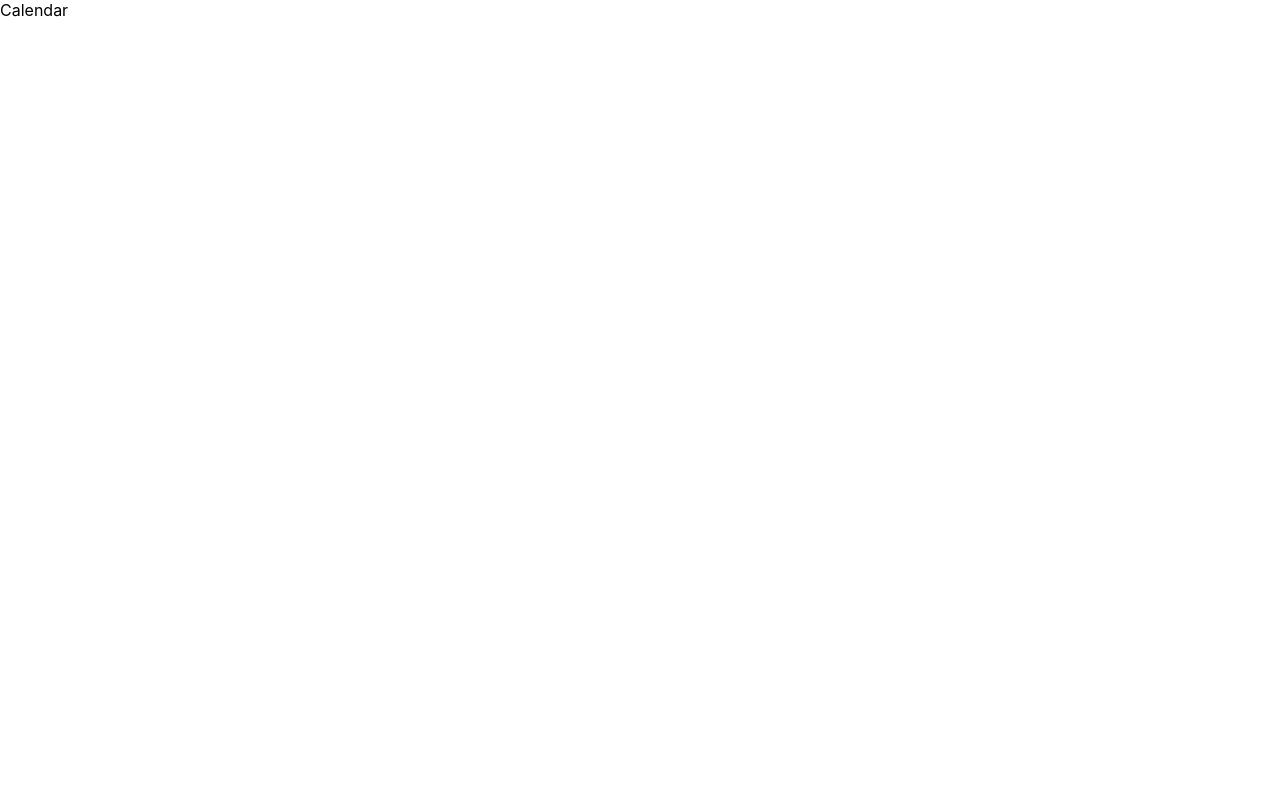
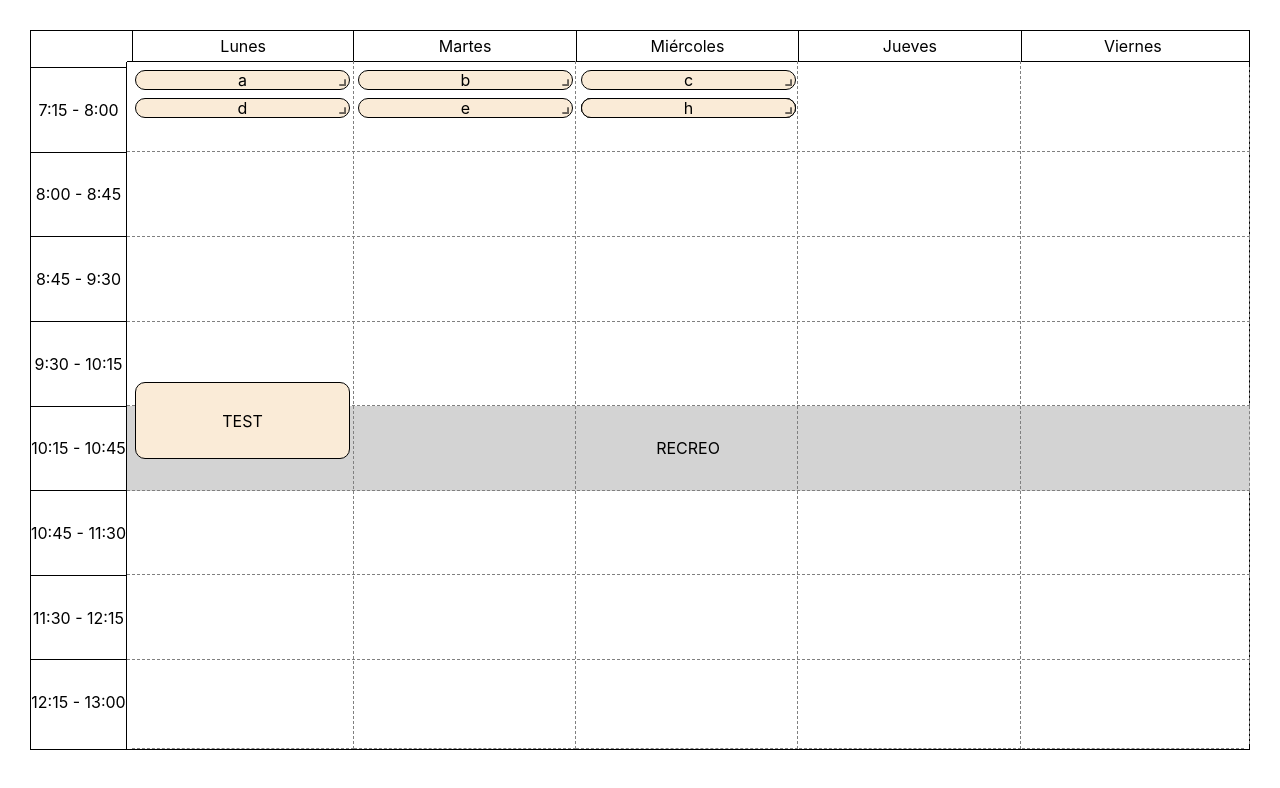
Before and after one commit to Danielcp0809/school-scheduler-ui, a React (Create React App) app: page /horario in a window 1280 px wide. Shown: the top 788 px of the page. Built offline with nearby package versions, Linux system fonts and the light colour scheme.

Commit message:
[Add] Calendar v1 with styles and test cases

```diff
--- a/package.json
+++ b/package.json
@@ -12,6 +12,7 @@
     "@types/react-dom": "^18.2.13",
     "react": "^18.2.0",
     "react-dom": "^18.2.0",
+    "react-grid-layout": "^1.4.2",
     "react-router-dom": "^6.16.0",
     "react-scripts": "5.0.1",
     "typescript": "^4.9.5",
@@ -40,5 +41,8 @@
       "last 1 firefox version",
       "last 1 safari version"
     ]
+  },
+  "devDependencies": {
+    "@types/react-grid-layout": "^1.3.3"
   }
 }
--- a/src/components/Calendar.tsx
+++ /dev/null
@@ -1,13 +0,0 @@
-import React from 'react';
-
-interface CalendarProps {}
-
-function Calendar(props: CalendarProps) {
-    return (
-        <div>
-            Calendar
-        </div>
-    );
-}
-
-export default Calendar;
--- /dev/null
+++ b/src/components/Calendar/Calendar.css
@@ -0,0 +1,27 @@
+.calendar-grid {
+  margin: 30px;
+  display: grid;
+  grid-template-columns: auto 1fr;
+  grid-template-rows: auto 1fr;
+  border: 1px solid black;
+  box-sizing: border-box;
+  height: 90vh;
+}
+
+.layout {
+  grid-area: 2 / 2 / 3 / 3;
+}
+
+.empty-cell {
+  grid-area: 1 / 1 / 2 / 2;
+}
+
+.class-time {
+  border: 1px solid black;
+  box-sizing: border-box;
+  border-radius: 10px;
+  background-color: antiquewhite;
+  display: flex;
+  justify-content: center;
+  align-items: center;
+}
--- /dev/null
+++ b/src/components/Calendar/Calendar.tsx
@@ -0,0 +1,142 @@
+import React, { useEffect, useState } from "react";
+import RGL, { WidthProvider } from "react-grid-layout";
+import "react-grid-layout/css/styles.css";
+import "react-resizable/css/styles.css";
+import Hours from "./components/Hours/Hours";
+import Weekdays from "./components/Weekdays/Weekdays";
+import "./Calendar.css";
+
+interface CalendarProps {}
+
+const ReactGridLayout = WidthProvider(RGL);
+const layoutGap = 8;
+const divisionsPerHour = 3;
+
+const layout = [
+  { i: "a", x: 0, y: 0, w: 1, h: 1, minW: 1, maxW: 1 },
+  { i: "b", x: 1, y: 0, w: 1, h: 1, minW: 1, maxW: 1 },
+  { i: "c", x: 2, y: 0, w: 1, h: 1, minW: 1, maxW: 1 },
+  { i: "d", x: 0, y: 1, w: 1, h: 1, minW: 1, maxW: 1 },
+  { i: "e", x: 1, y: 1, w: 1, h: 1, minW: 1, maxW: 1 },
+  { i: "f", x: 2, y: 1, w: 1, h: 1, minW: 1, maxW: 1 },
+  { i: "g", x: 2, y: 1, w: 1, h: 1 },
+  { i: "h", x: 2, y: 1, w: 1, h: 1 },
+  { i: "j", x: 0, y: 11, w: 1, h: 3, static: true },
+];
+
+const hours = [
+  { type: "class", time: "7:15 - 8:00" },
+  { type: "class", time: "8:00 - 8:45" },
+  { type: "class", time: "8:45 - 9:30" },
+  { type: "class", time: "9:30 - 10:15" },
+  { type: "break", time: "10:15 - 10:45" }, // RECRE0
+  { type: "class", time: "10:45 - 11:30" },
+  { type: "class", time: "11:30 - 12:15" },
+  { type: "class", time: "12:15 - 13:00" },
+];
+
+function Calendar(props: CalendarProps) {
+  const [rowHeight, setRowHeight] = useState(0);
+  const [breakWidth, setBreakWidth] = useState(0);
+  const [hoursColumnSize, setHoursColumnSize] = useState([0, 0]);
+  const [dayHeight, setDayHeight] = useState(0);
+  const [dayHeaderSize, setDayHeaderSize] = useState([0, 0]);
+
+  useEffect(() => {
+    const updateContainerHeight = () => {
+      const calendarContainer = document.getElementById("calendar-grid");
+      const calendarHeader = document.getElementById("days-row");
+      const hoursColumn = document.getElementById("hours-column");
+      const hoursItems = document.getElementById("hour-item");
+      const daysItem = document.getElementById("day-item");
+      if (calendarContainer && calendarHeader) {
+        const calendarContainerHeight =
+          calendarContainer.clientHeight - calendarHeader.clientHeight;
+        const rowHeightValue =
+          ((calendarContainerHeight - layoutGap) / hours.length -
+            layoutGap * divisionsPerHour) /
+          divisionsPerHour;
+        setRowHeight(rowHeightValue);
+        setDayHeight(calendarContainerHeight);
+      }
+      if (calendarContainer && hoursColumn) {
+        setBreakWidth(calendarContainer.clientWidth - hoursColumn.clientWidth);
+      }
+      if (hoursItems) {
+        setHoursColumnSize([hoursItems.clientWidth, hoursItems.clientHeight]);
+      }
+
+      if (daysItem) {
+        setDayHeaderSize([daysItem.clientWidth, daysItem.clientHeight]);
+      }
+    };
+
+    updateContainerHeight();
+
+    window.addEventListener("resize", updateContainerHeight);
+
+    return () => {
+      window.removeEventListener("resize", updateContainerHeight);
+    };
+  }, []);
+
+  return (
+    <div id="calendar-grid" className="calendar-grid">
+      <div className="empty-cell"></div>
+      <Hours
+        hours={hours}
+        breakWidth={breakWidth}
+        hoursColumnSize={hoursColumnSize}
+        showDivisions={true}
+      />
+      <Weekdays
+        dayHeight={dayHeight}
+        dayHeaderSize={dayHeaderSize}
+        showDivisions={true}
+      />
+      <ReactGridLayout
+        isDraggable={true}
+        isResizable={true}
+        preventCollision={true}
+        allowOverlap={true}
+        className="layout"
+        layout={layout}
+        margin={[layoutGap, layoutGap]}
+        cols={5}
+        maxRows={hours.length * divisionsPerHour}
+        rowHeight={rowHeight}
+        compactType={null}
+      >
+        <div className="class-time" key="j">
+          TEST
+        </div>
+        <div className="class-time" key="a">
+          a
+        </div>
+        <div className="class-time" key="b">
+          b
+        </div>
+        <div className="class-time" key="c">
+          c
+        </div>
+        <div className="class-time" key="d">
+          d
+        </div>
+        <div className="class-time" key="e">
+          e
+        </div>
+        <div className="class-time" key="f">
+          f
+        </div>
+        <div className="class-time" key="g">
+          g
+        </div>
+        <div className="class-time" key="h">
+          h
+        </div>
+      </ReactGridLayout>
+    </div>
+  );
+}
+
+export default Calendar;
--- /dev/null
+++ b/src/components/Calendar/components/Hours/Hours.css
@@ -0,0 +1,40 @@
+.hours-column {
+  padding: 5px 0px;
+  grid-area: 2 / 1 / 3 / 2;
+  display: grid;
+  border-right: 1px solid black;
+  box-sizing: border-box;
+}
+
+.hour-item {
+  list-style: none;
+  border-top: 1px solid black;
+  box-sizing: border-box;
+  display: flex;
+  justify-content: center;
+  align-items: center;
+  position: relative;
+}
+
+.hour-item:last-child .hour-division {
+  border-bottom: none;
+}
+
+.hour-item:first-child .hour-division {
+  border-top: none;
+}
+
+.hour-division {
+  position: absolute;
+}
+
+.divisions {
+  border-bottom: 1px dashed gray;
+}
+
+.break {
+  display: flex;
+  justify-content: center;
+  align-items: center;
+  background-color: lightgrey;
+}
--- /dev/null
+++ b/src/components/Calendar/components/Hours/Hours.tsx
@@ -0,0 +1,47 @@
+import React from "react";
+import "./Hours.css";
+
+interface HoursProps {
+  hours: {
+    type: string;
+    time: string;
+  }[];
+  breakWidth: number;
+  hoursColumnSize: number[];
+  showDivisions: boolean;
+}
+
+function Hours({
+  hours,
+  breakWidth,
+  hoursColumnSize,
+  showDivisions,
+}: HoursProps) {
+  return (
+    <div
+      id="hours-column"
+      className="hours-column"
+      style={{ gridTemplateRows: `repeat(${hours.length}, 1fr)` }}
+    >
+      {hours.map((hour, index) => (
+        <div id="hour-item" className="hour-item" key={index}>
+          {hour.time}
+          <div
+            className={`hour-division ${hour.type === "break" ? "break" : ""} ${
+              showDivisions ? "divisions" : ""
+            }`}
+            style={{
+              height: `${hoursColumnSize[1]}px`,
+              left: `${hoursColumnSize[0] + 1}px`,
+              width: breakWidth - 1,
+            }}
+          >
+            {hour.type === "break" ? "RECREO" : ""}
+          </div>
+        </div>
+      ))}
+    </div>
+  );
+}
+
+export default Hours;
--- /dev/null
+++ b/src/components/Calendar/components/Weekdays/Weekdays.css
@@ -0,0 +1,38 @@
+.days-row {
+  padding: 0px 5px;
+  grid-area: 1 / 2 / 2 / 3;
+  display: grid;
+  border-bottom: 1px solid black;
+  box-sizing: border-box;
+}
+
+.day-item {
+  display: flex;
+  align-items: center;
+  justify-content: center;
+  padding: 5px;
+  border-right: 1px solid black;
+  box-sizing: border-box;
+  position: relative;
+}
+
+.day-item:last-child {
+  border-right: none;
+}
+
+.day-item:first-child {
+  border-left: 1px solid black;
+}
+
+.day-division {
+  position: absolute;
+  box-sizing: border-box;
+}
+
+.divisions {
+  border-right: 1px dashed gray;
+}
+
+.day-item:last-child .day-division {
+  border-right: none;
+}
--- /dev/null
+++ b/src/components/Calendar/components/Weekdays/Weekdays.tsx
@@ -0,0 +1,36 @@
+import React from "react";
+import "./Weekdays.css";
+
+interface WeekdaysProps {
+  dayHeaderSize: number[];
+  dayHeight: number;
+  showDivisions: boolean;
+}
+
+const days = ["Lunes", "Martes", "Miércoles", "Jueves", "Viernes"];
+
+function Weekdays({ dayHeaderSize, dayHeight, showDivisions }: WeekdaysProps) {
+  return (
+    <div
+      id="days-row"
+      className="days-row"
+      style={{ gridTemplateColumns: `repeat(${days.length}, 1fr)` }}
+    >
+      {days.map((day, index) => (
+        <div id="day-item" className="day-item" key={index}>
+          {day}
+          <div
+            className={`day-division ${showDivisions ? "divisions" : ""}`}
+            style={{
+              width: `${dayHeaderSize[0] + 2}px`,
+              top: `${dayHeaderSize[1]}px`,
+              height: dayHeight,
+            }}
+          ></div>
+        </div>
+      ))}
+    </div>
+  );
+}
+
+export default Weekdays;
--- a/src/pages/Scheduler.tsx
+++ b/src/pages/Scheduler.tsx
@@ -1,5 +1,5 @@
 import React from "react";
-import Calendar from "../components/Calendar";
+import Calendar from "../components/Calendar/Calendar";
 
 interface SchedulerProps {}
 
--- a/src/routes/App.tsx
+++ b/src/routes/App.tsx
@@ -1,6 +1,6 @@
 import React from "react";
 import { BrowserRouter, Routes, Route } from "react-router-dom";
-import Layout from "../containers/Layout";
+import Layout from "../containers/Layout/Layout";
 import Scheduler from "../pages/Scheduler";
 
 const App = () => {
```
Also changed, not shown: src/containers/Layout/Layout.tsx (renamed from src/containers/Layout.tsx), 1 other file (tests, documents, lock files or other folders).
